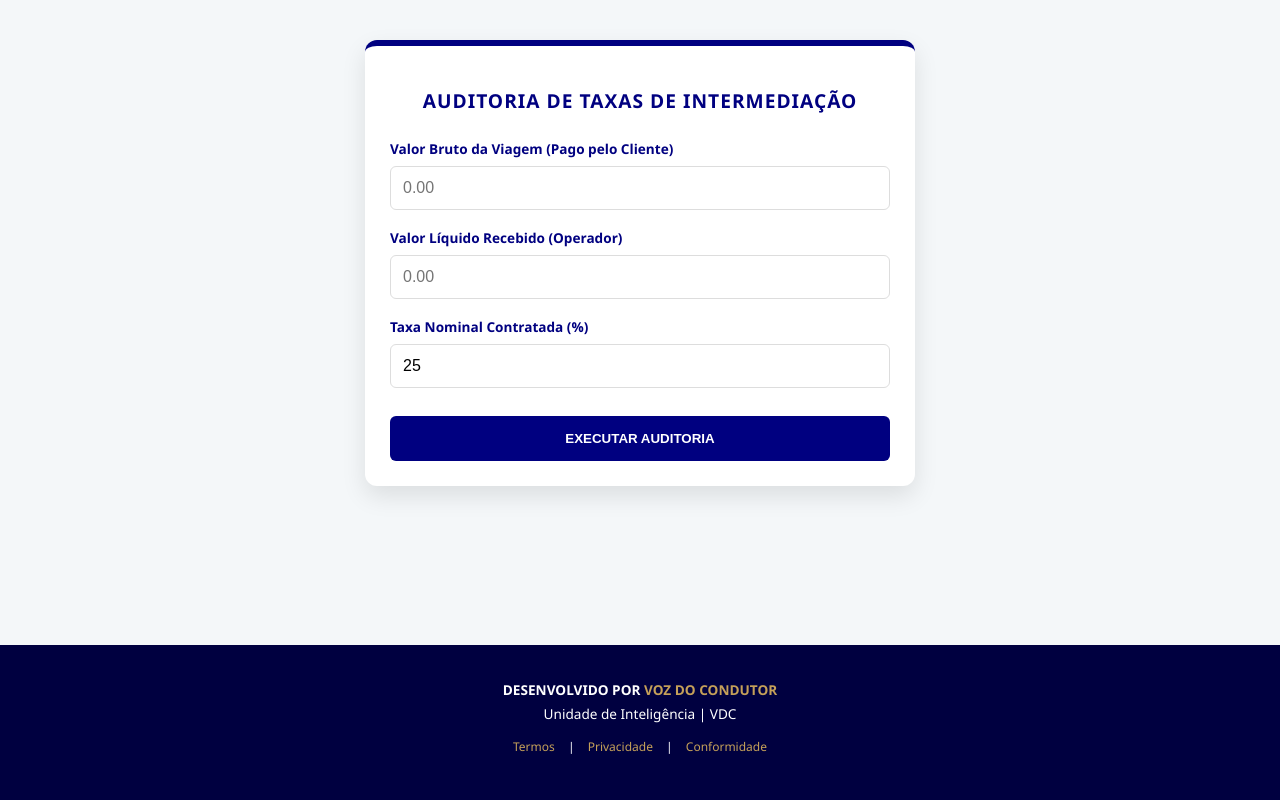
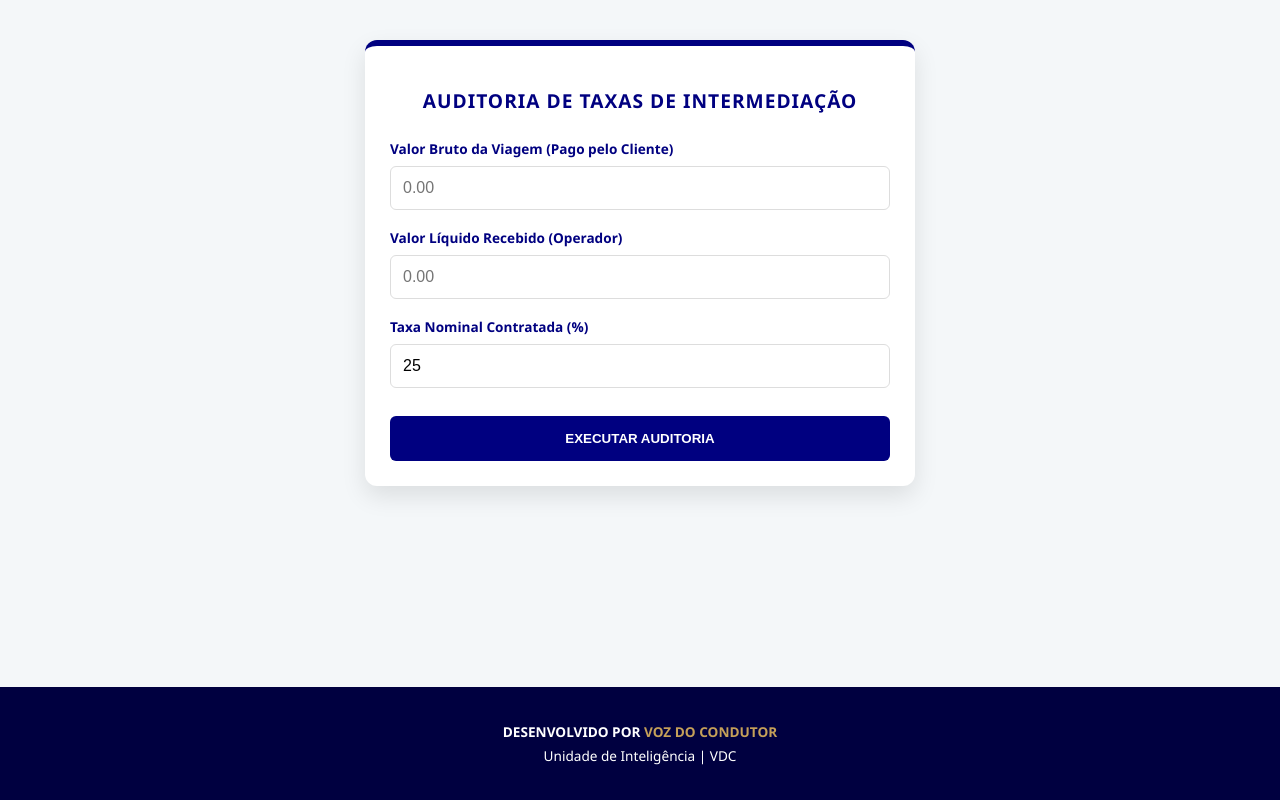
Before and after one commit to VDCpt/Calculo-do-diferencial-real-de-taxas-de-intermediacao-aplicadas, a plain HTML site: page index.html in a window 1280 px wide. Drawn offline with Linux system fonts and the light colour scheme.

Commit message:
Update index.html

```diff
--- a/index.html
+++ b/index.html
@@ -203,5 +203,3 @@
     <div class="footer-content">
         <p><strong>DESENVOLVIDO POR <span style="color: var(--gold);">VOZ DO CONDUTOR</span></strong></p>
         <p>Unidade de Inteligência | VDC</p>
-        <div class="footer-links">
-            <a href="#">Termos</a> | <a href="#">Privacidade</a> | <a href="#">Conformidade</a>
```
